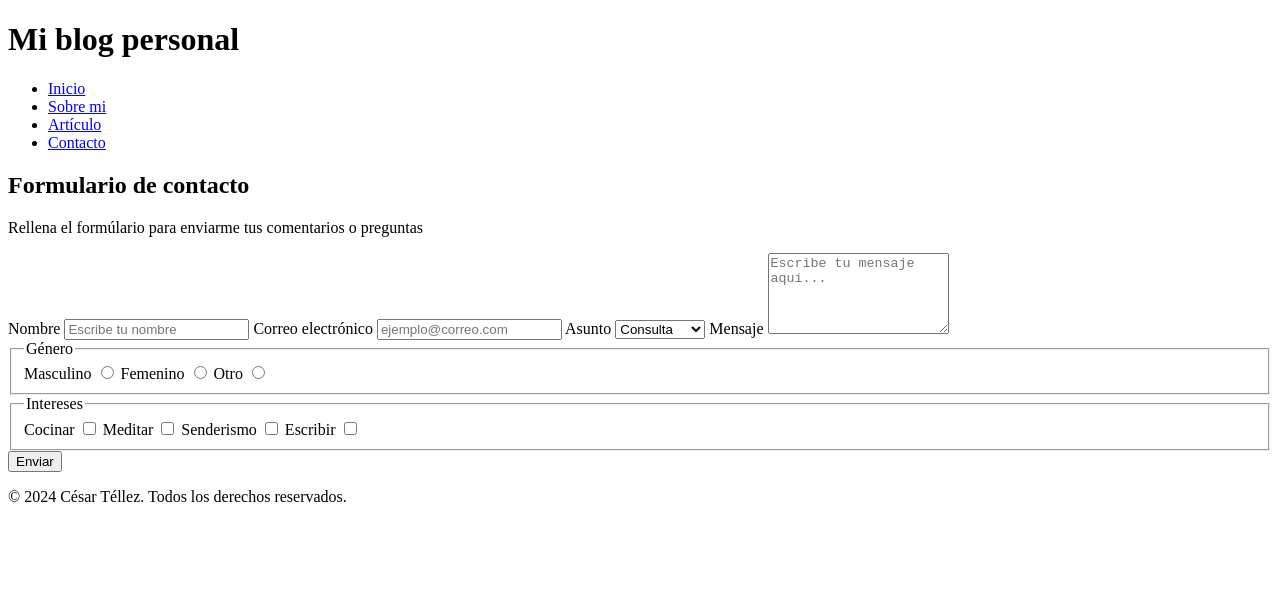
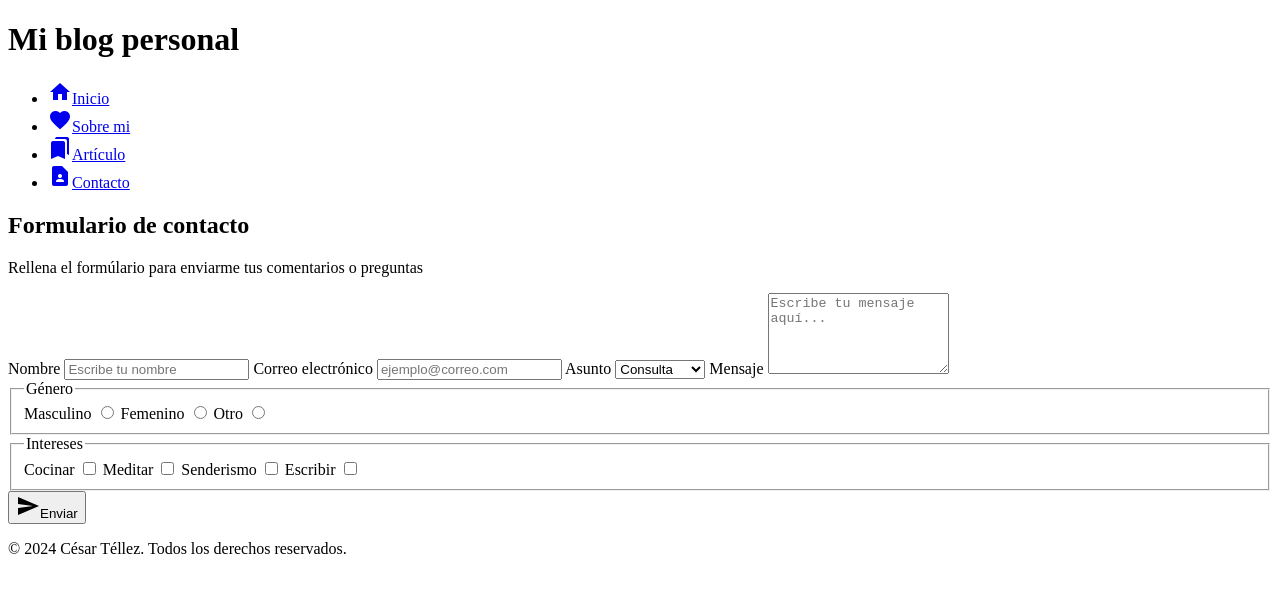
Before and after one commit to ivantellop/Ejemplo-de-proyecto-final, a plain HTML site: page main.html in a window 1280 px wide. Drawn offline with Linux system fonts and the light colour scheme.

Commit message:
Agrege un icono en el head del documento

```diff
--- a/main.html
+++ b/main.html
@@ -9,6 +9,11 @@
       content="Una página de mi proyecto final de html del bootcamp sobre etiquetas semánticas y estructura de una página web"
     />
     <meta name="Keyword" content="HTML, etiquetas semánticas, proyecto" />
+    <link
+      rel="stylesheet"
+      href="https://fonts.googleapis.com/icon?family=Material+Icons"
+    />
+    <link rel="icon" href="./assets/cat.ico" type="image/x-icon">
     <title>Document</title>
   </head>
   <body>
@@ -16,10 +21,10 @@
       <h1>Mi blog personal</h1>
       <nav>
         <ul>
-          <li><a href="#">Inicio</a></li>
-          <li><a href="#">Sobre mi</a></li>
-          <li><a href="#">Artículo</a></li>
-          <li><a href="#">Contacto</a></li>
+          <li><a href="#"><span class="material-icons">home</span>Inicio</a></li>
+          <li><a href="#"><span class="material-icons">favorite</span>Sobre mi</a></li>
+          <li><a href="#"><span class="material-icons">bookmarks</span>Artículo</a></li>
+          <li><a href="#"> <span class="material-icons">contact_page</span>Contacto</a></li>
         </ul>
       </nav>
     </header>
@@ -92,7 +97,7 @@
             <input type="checkbox" name="Escribir" id="intereses-escribir" />
           </fieldset>
 
-          <button type="submit">Enviar</button>
+          <button type="submit"><span class="material-icons">send</span>Enviar</button>
         </form>
       </section>
     </main>
```
Also changed, not shown: assets/cat.ico (added).
